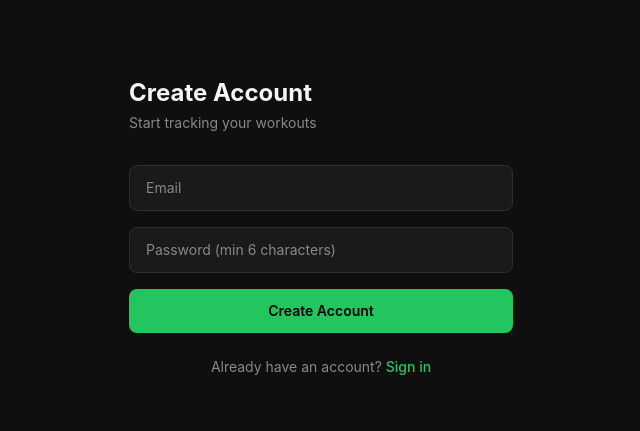
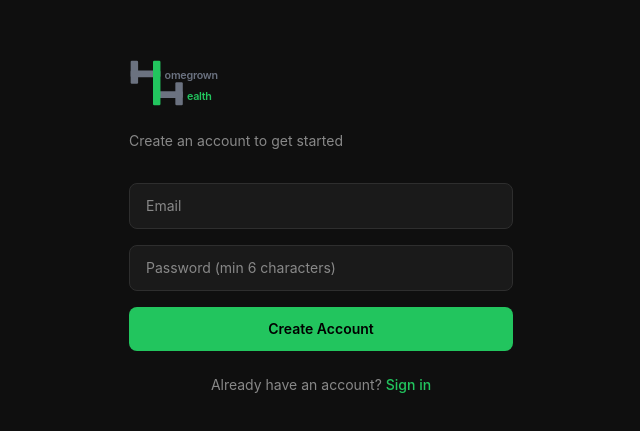
Before and after one commit to ryanmurphypf/built-at-home, a Next.js app: page /signup in a window 1280 px wide. Shown: the part 173-604 px from the top of the page, without its empty margins (319-959 px from the left). Built offline with nearby package versions, Linux system fonts and the light colour scheme.

Commit message:
Add logo to all pages, finalize favicon and branding

```diff
--- a/app/login/page.tsx
+++ b/app/login/page.tsx
@@ -4,6 +4,7 @@ import { useState } from "react";
 import { useRouter } from "next/navigation";
 import Link from "next/link";
 import { createClient } from "@/lib/supabase/client";
+import Logo from "@/components/Logo";
 
 export default function LoginPage() {
   const router = useRouter();
@@ -30,7 +31,7 @@ export default function LoginPage() {
   return (
     <div className="flex flex-col items-center justify-center min-h-dvh px-4">
       <div className="w-full max-w-sm">
-        <h1 className="text-2xl font-bold mb-1">Homegrown Health</h1>
+        <div className="mb-6"><Logo height={48} /></div>
         <p className="text-sm mb-8" style={{ color: "var(--text-muted)" }}>Sign in to continue</p>
         <form onSubmit={handleSubmit} className="flex flex-col gap-4">
           <input
--- a/app/signup/page.tsx
+++ b/app/signup/page.tsx
@@ -3,6 +3,7 @@
 import { useState } from "react";
 import Link from "next/link";
 import { createClient } from "@/lib/supabase/client";
+import Logo from "@/components/Logo";
 
 export default function SignupPage() {
   const [email, setEmail] = useState("");
@@ -40,8 +41,8 @@ export default function SignupPage() {
   return (
     <div className="flex flex-col items-center justify-center min-h-dvh px-4">
       <div className="w-full max-w-sm">
-        <h1 className="text-2xl font-bold mb-1">Create Account</h1>
-        <p className="text-sm mb-8" style={{ color: "var(--text-muted)" }}>Start tracking your workouts</p>
+        <div className="mb-6"><Logo height={48} /></div>
+        <p className="text-sm mb-8" style={{ color: "var(--text-muted)" }}>Create an account to get started</p>
         <form onSubmit={handleSubmit} className="flex flex-col gap-4">
           <input
             type="email"
--- a/components/ActiveWorkout.tsx
+++ b/components/ActiveWorkout.tsx
@@ -5,6 +5,7 @@ import Link from "next/link";
 import { useRouter } from "next/navigation";
 import { createClient } from "@/lib/supabase/client";
 import { MOVEMENT_PATTERNS } from "@/lib/exercises";
+import Logo from "@/components/Logo";
 
 interface Exercise {
   id: string;
@@ -165,6 +166,7 @@ export default function ActiveWorkout({
   return (
     <div className="flex flex-col min-h-dvh max-w-2xl mx-auto w-full px-4 py-8">
       <div className="flex items-center justify-between mb-6">
+        <Logo height={32} />
         <Link href="/" className="text-sm cursor-pointer" style={{ color: "var(--text-muted)" }}>← Home</Link>
         <div className="flex items-center gap-3">
           <span className="text-xs" style={{ color: "var(--text-muted)" }}>
--- a/components/Dashboard.tsx
+++ b/components/Dashboard.tsx
@@ -4,6 +4,7 @@ import { useState } from "react";
 import Link from "next/link";
 import { useRouter } from "next/navigation";
 import { createClient } from "@/lib/supabase/client";
+import Logo from "@/components/Logo";
 
 function StructureRow({ label, detail, accent, children }: { label: string; detail: string; accent?: boolean; children?: React.ReactNode }) {
   return (
@@ -57,7 +58,7 @@ export default function Dashboard({ workouts: initial }: { workouts: Workout[] }
   return (
     <div className="flex flex-col min-h-dvh px-4 py-8 max-w-lg mx-auto w-full">
       <div className="flex items-center justify-between mb-8">
-        <h1 className="text-xl font-bold">Homegrown Health</h1>
+        <Logo height={48} />
         <button onClick={signOut} className="text-sm cursor-pointer" style={{ color: "var(--text-muted)" }}>
           Sign out
         </button>
--- /dev/null
+++ b/components/Logo.tsx
@@ -0,0 +1,27 @@
+export default function Logo({ height = 52 }: { height?: number }) {
+  // SVG coordinate space is 0 0 116 58
+  // Top H right edge: x=38, Bottom H right edge: x=65
+  // Text starts 5 units after each H's right edge
+  const scale = height / 58;
+  return (
+    <svg
+      viewBox="0 0 116 58"
+      style={{ height, width: 116 * scale }}
+      xmlns="http://www.w3.org/2000/svg"
+    >
+      {/* Top H left bar */}
+      <rect x="2" y="2" width="9" height="28" rx="1.5" fill="#6b7280"/>
+      {/* Top H crossbar */}
+      <rect x="2" y="14" width="36" height="8" rx="1.5" fill="#6b7280"/>
+      {/* Bottom H crossbar */}
+      <rect x="29" y="39" width="36" height="8" rx="1.5" fill="#6b7280"/>
+      {/* Bottom H right bar */}
+      <rect x="56" y="28" width="9" height="28" rx="1.5" fill="#6b7280"/>
+      {/* Shared green bar */}
+      <rect x="29" y="2" width="9" height="54" rx="1.5" fill="#22c55e"/>
+      {/* "omegrown" — starts 5px after top H right edge (x=38) */}
+      <text x="43" y="24" dominantBaseline="auto" fontSize="13" fontWeight="600" letterSpacing="-0.3" fill="#6b7280">omegrown</text>
+      <text x="70" y="50" dominantBaseline="auto" fontSize="13" fontWeight="600" letterSpacing="-0.3" fill="#22c55e">ealth</text>
+    </svg>
+  );
+}
--- a/components/WorkoutWizard.tsx
+++ b/components/WorkoutWizard.tsx
@@ -4,6 +4,7 @@ import { useState } from "react";
 import { useRouter } from "next/navigation";
 import { MOVEMENT_PATTERNS, EQUIPMENT_OPTIONS, filterVariations, type EquipmentLevel, type Variation } from "@/lib/exercises";
 import { createClient } from "@/lib/supabase/client";
+import Logo from "@/components/Logo";
 
 interface SelectedExercise {
   block: string;           // original block slot (Pull, Push, Legs, Core)
@@ -397,7 +398,12 @@ export default function WorkoutWizard({ userId }: { userId: string }) {
 }
 
 function WizardShell({ children }: { children: React.ReactNode }) {
-  return <div className="flex flex-col min-h-dvh px-4 py-8 max-w-lg mx-auto w-full">{children}</div>;
+  return (
+    <div className="flex flex-col min-h-dvh px-4 py-8 max-w-lg mx-auto w-full">
+      <div className="mb-6"><Logo height={36} /></div>
+      {children}
+    </div>
+  );
 }
 
 function StepHeader({ title, subtitle }: { title: string; subtitle: string }) {
```
